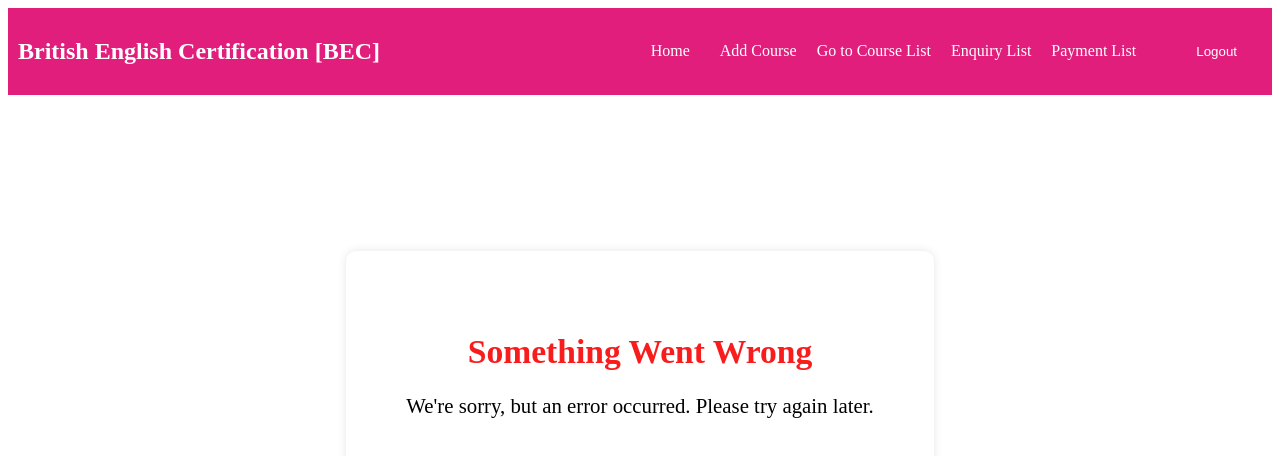
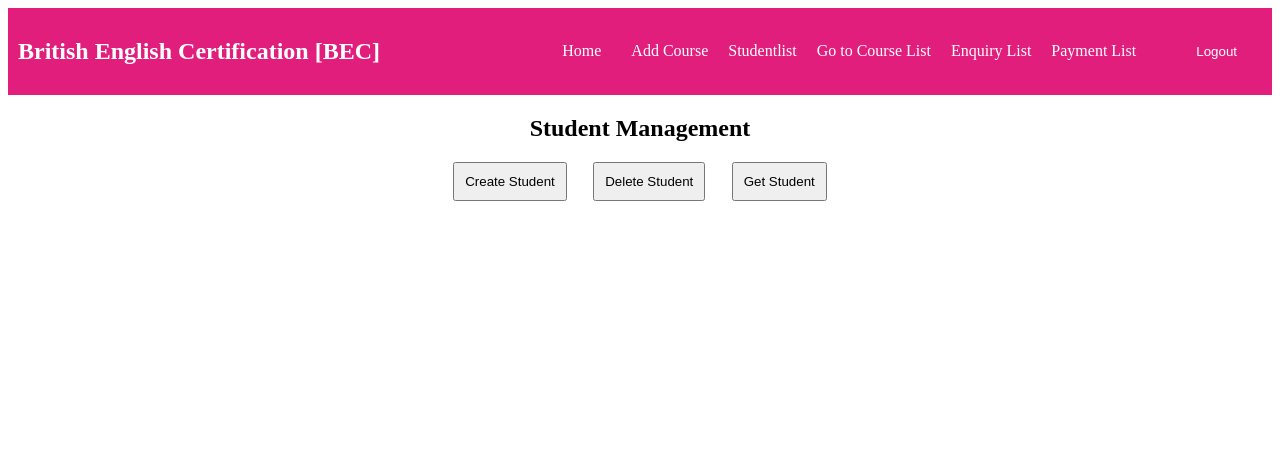
Before and after one commit to Jananipriya18/Neowise_repository_2, an Angular app in the folder British/angularapp/: page /student in a window 1280 px wide. Before the commit this address led to /error. Shown: the top 456 px of the page. Built offline with nearby package versions, Linux system fonts and the light colour scheme; sample sign-in values are in the browser's storage.

Commit message:
Auto-save-commit-25/02/2024--01:57:34

```diff
--- a/British/angularapp/src/app/app-routing.module.ts
+++ b/British/angularapp/src/app/app-routing.module.ts
@@ -12,6 +12,7 @@ import { EnquiryListComponent } from './components/enquiry-list/enquiry-list.com
 import {PaymentComponent} from './components/payment/payment.component';
 import { PaymentListComponent } from './payment-list/payment-list.component';
 import { AdminCourseListComponent } from './components/admin-course-list/admin-course-list.component';
+import { StudentComponent } from './components/student/student.component';
 
 const routes: Routes = [
   { path: '', component: HomeComponent },
@@ -23,6 +24,7 @@ const routes: Routes = [
   { path: 'enquiry', component: EnquiryFormComponent, canActivate: [AuthGuard] },
   { path: 'enquirylist', component: EnquiryListComponent, canActivate: [AuthGuard] },
   {path: 'payment', component: PaymentComponent, canActivate: [AuthGuard]  },
+  {path: 'student', component: StudentComponent, canActivate: [AuthGuard]  },
   { path: 'paymentlist', component: PaymentListComponent, canActivate: [AuthGuard] },
   { path: 'error', component: ErrorComponent, data: { message: 'Oops! Something went wrong.' }},
   { path: '**', redirectTo: '/error', pathMatch: 'full' },
--- a/British/angularapp/src/app/app.module.ts
+++ b/British/angularapp/src/app/app.module.ts
@@ -19,6 +19,7 @@ import { PaymentComponent } from './components/payment/payment.component';
 import { PaymentListComponent } from './payment-list/payment-list.component';
 import { CommonModule } from '@angular/common';
 import { AdminCourseListComponent } from './components/admin-course-list/admin-course-list.component';
+import { StudentComponent } from './components/student/student.component';
 
 @NgModule({
   declarations: [
@@ -37,6 +38,7 @@ import { AdminCourseListComponent } from './components/admin-course-list/admin-c
     PaymentComponent,
     PaymentListComponent,
     AdminCourseListComponent,
+    StudentComponent,
   ],
   imports: [
     BrowserModule,
--- a/British/angularapp/src/app/components/admin-dashboard/admin-dashboard.component.html
+++ b/British/angularapp/src/app/components/admin-dashboard/admin-dashboard.component.html
@@ -2,6 +2,7 @@
   <ul class="nav-links">
     <ng-container *ngIf="isLoggedIn  && isAdmin">
       <li><a routerLink="/course" *ngIf="isAdmin">Add Course</a></li>
+      <li><a routerLink="/student" >Studentlist</a></li>
       <li><a routerLink="/admincourselist" *ngIf="isAdmin">Go to Course List</a></li>
       <li><a routerLink="/enquirylist" *ngIf="isAdmin">Enquiry List</a></li>
       <li><a routerLink="/paymentlist" *ngIf="isAdmin">Payment List</a></li>
--- a/British/angularapp/src/app/components/authguard/auth.guard.ts
+++ b/British/angularapp/src/app/components/authguard/auth.guard.ts
@@ -11,6 +11,7 @@ export class AuthGuard implements CanActivate {
 
 
   constructor(private authService: AuthService, private router: Router) {}
+
 
 //   canActivate(route: ActivatedRouteSnapshot, state: RouterStateSnapshot): boolean {
 //     // Check if the user is logged in
--- /dev/null
+++ b/British/angularapp/src/app/components/student/student.component.css
@@ -0,0 +1,28 @@
+.student-container {
+    max-width: 400px;
+    margin: 0 auto;
+  }
+
+  h2 {
+    text-align: center;
+  }
+
+  .buttons {
+    display: flex;
+    justify-content: space-around;
+    margin-top: 20px;
+  }
+
+  button {
+    padding: 10px;
+    cursor: pointer;
+  }
+
+  .message {
+    margin-top: 20px;
+    padding: 10px;
+    background-color: #dff0d8;
+    border: 1px solid #d6e9c6;
+    color: #3c763d;
+    border-radius: 4px;
+  }
--- /dev/null
+++ b/British/angularapp/src/app/components/student/student.component.html
@@ -0,0 +1,24 @@
+<div class="student-container">
+    <h2>Student Management</h2>
+
+    <div class="buttons">
+      <button (click)="toggleCreateForm()">Create Student</button>
+      <button (click)="deleteStudent()">Delete Student</button>
+      <button (click)="getStudent()">Get Student</button>
+
+      <div *ngIf="showCreateForm" class="create-form">
+        <h3>Create Student</h3>
+        <form (submit)="createStudent()">
+          <label for="studentName">Student Name:</label>
+          <input type="text" id="studentName" required [(ngModel)]="newStudent.studentName">
+
+          <label for="mobileNumber">Mobile Number:</label>
+          <input type="text" id="mobileNumber" required [(ngModel)]="newStudent.mobileNumber">
+
+          <button type="submit">Submit</button>
+        </form>
+      </div>
+
+      <div *ngIf="message" class="message">{{ message }}</div>
+    </div>
+  </div>
--- /dev/null
+++ b/British/angularapp/src/app/components/student/student.component.ts
@@ -0,0 +1,53 @@
+import { Component } from '@angular/core';
+import { StudentService } from '../../services/student.service';
+
+@Component({
+  selector: 'app-student',
+  templateUrl: './student.component.html',
+  styleUrls: ['./student.component.css']
+})
+export class StudentComponent {
+  showCreateForm: boolean = false;
+  message: string = '';
+  newStudent: any = {
+    studentName: '',
+    mobileNumber: ''
+  };
+
+  constructor(private studentService: StudentService) {}
+
+  toggleCreateForm() {
+    this.showCreateForm = !this.showCreateForm;
+  }
+
+  createStudent() {
+    this.studentService.createStudent(this.newStudent).subscribe(
+      (createdStudent: any) => {
+        this.message = 'Student created successfully!';
+        this.showCreateForm = false;
+        // Reset form fields
+        this.newStudent = { studentName: '', mobileNumber: '' };
+
+        // Do something with the created student data
+        console.log('Created Student:', createdStudent);
+
+        // Example: Trigger a refresh of the student list
+        // this.fetchStudents();
+      },
+      (error) => {
+        console.error('Error creating student:', error);
+        this.message = 'Error creating student';
+      }
+    );
+  }
+
+  deleteStudent() {
+    // You may want to implement some form of user interaction to select a student for deletion
+    console.warn('Please select a student to delete');
+  }
+
+  getStudent() {
+    // You may want to implement some form of user interaction to select a student for retrieval
+    console.warn('Please select a student to retrieve');
+  }
+}
--- a/British/angularapp/src/app/services/student.service.ts
+++ b/British/angularapp/src/app/services/student.service.ts
@@ -12,7 +12,7 @@ export class StudentService {
   constructor(private http: HttpClient) {}
 
   createStudent(student: any): Observable<any> {
-    return this.http.post(`${this.apiUrl}/api/student`, student);
+    return this.http.post(`${this.apiUrl}`, student);
   }
 
   deleteStudent(studentId: number): Observable<any> {
```
Also changed, not shown: 1 other file (tests, documents, lock files or other folders).
